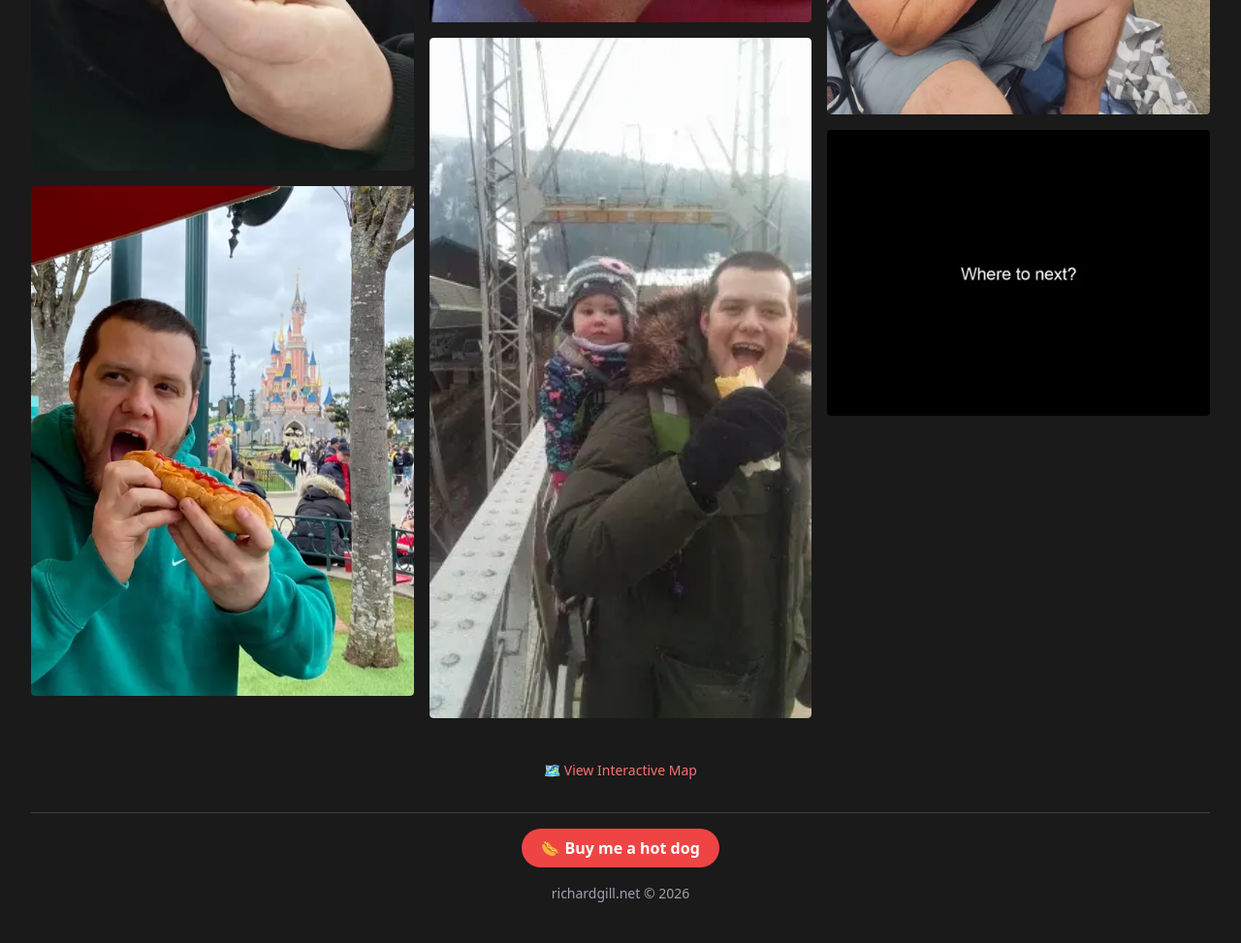
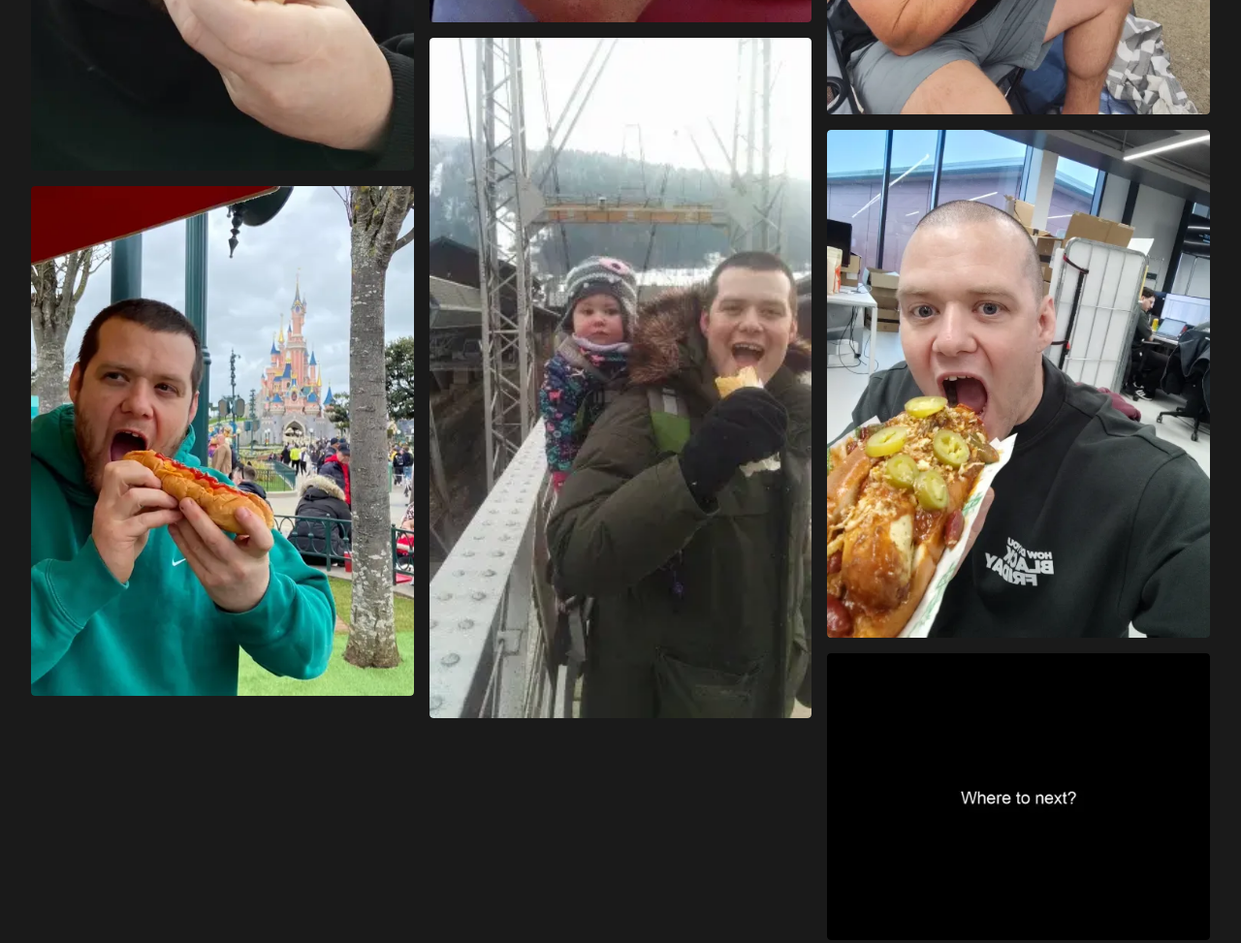
Before and after one commit to richard-gill/richardgill.net, an Astro site: page / in a window 1280 px wide. Shown: the part 5420-6393 px from the top of the page at 97% size. Built offline with nearby package versions, Linux system fonts and the light colour scheme; Astro itself is replaced by a stand-in of ours.

Commit message:
Add hot dog: THG Black Friday Hot Dog

```diff
--- a/src/data/hotdogImages.js
+++ b/src/data/hotdogImages.js
@@ -252,6 +252,13 @@ export const hotdogImages = [
 		lat: 53.3181, lng: -2.7067
 	},
 	{
+		file: 'thgBlackFridayHotDog.webp',
+		title: 'THG Black Friday Hot Dog',
+		description: 'Black Friday Hot Dog!',
+		width: 1542, height: 2048,
+		lat: 53.3589, lng: -2.297
+	},
+	{
 		file: 'wherenext.webp',
 		title: 'Where Next?',
 		description: 'The journey continues — where will the next hot dog be?',
```
Also changed, not shown: public/images/thgBlackFridayHotDog.webp (added), public/images/thumbs/sm/thgBlackFridayHotDog.webp (added), public/images/thumbs/thgBlackFridayHotDog.webp (added).
